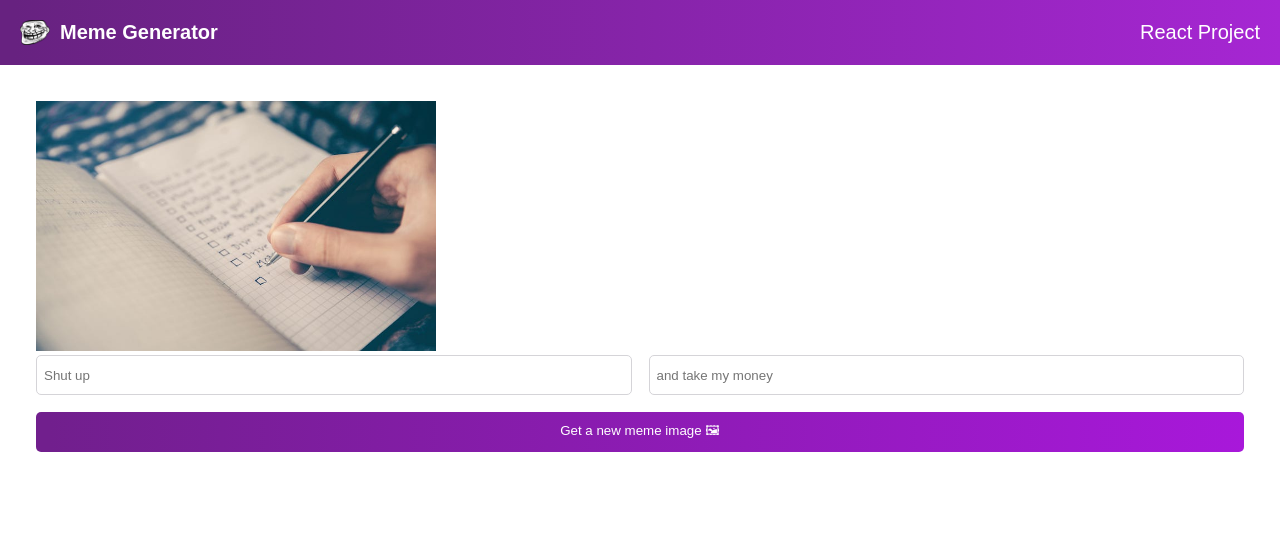
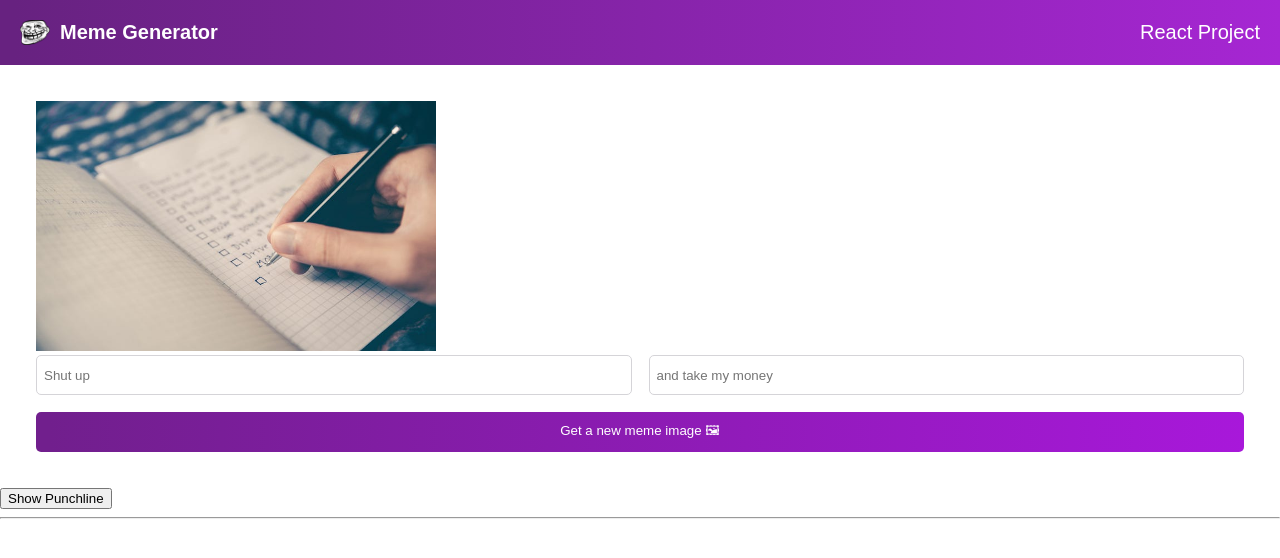
Before and after one commit to CollinsTatang/meme-generator-react, a React (Create React App) app: page / in a window 1280 px wide. Shown: the top 558 px of the page. Built offline with nearby package versions, Linux system fonts and the light colour scheme.

Commit message:
Add flip jokes

```diff
--- a/src/App.js
+++ b/src/App.js
@@ -1,4 +1,5 @@
 import Header from "./component/Header";
+import Joke from "./component/Joke";
 import Meme from "./component/Meme";
 
 function App() {
@@ -6,6 +7,7 @@
     <div>
      <Header />
      <Meme />
+     <Joke />
     </div>
   );
 }
--- a/src/component/Even.js
+++ b/src/component/Even.js
@@ -9,9 +9,10 @@
         setCount((count) => count + 1)
     }
 
-    return(
+    return (
         <div>
-           <Count number={count}/>
+            <button onClick={addCourt}>+</button>
+            <Count number={count} />
         </div>
     )
 }
--- /dev/null
+++ b/src/component/Joke.js
@@ -0,0 +1,21 @@
+import { useState } from "react";
+
+const Joke = (props) => {
+
+    const [isShown, setIsShown] = useState(false);
+
+    function toggleShown(){
+        setIsShown(prevShown => !prevShown)
+
+    }
+
+    return(
+        <div>
+            {props.setup && <h3>{props.setup}</h3>}
+            {isShown && <p>{props.punchline}</p>}
+            <button onClick={toggleShown}>Show Punchline</button>
+            <hr />
+        </div>
+    )
+}
+export default Joke;
```
